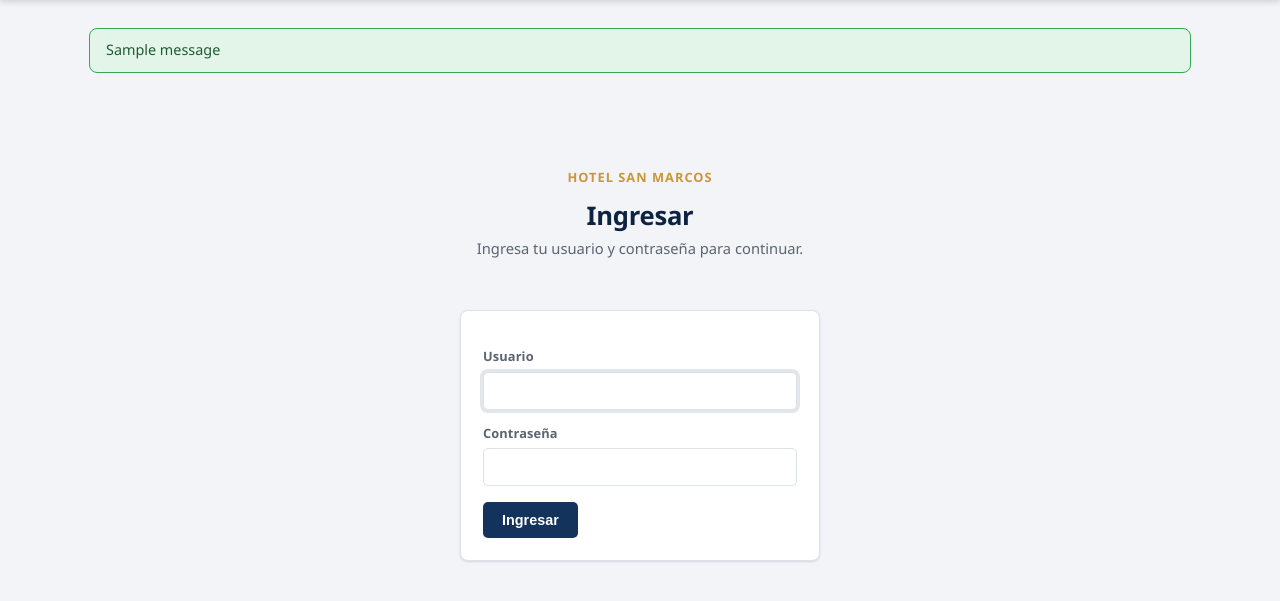
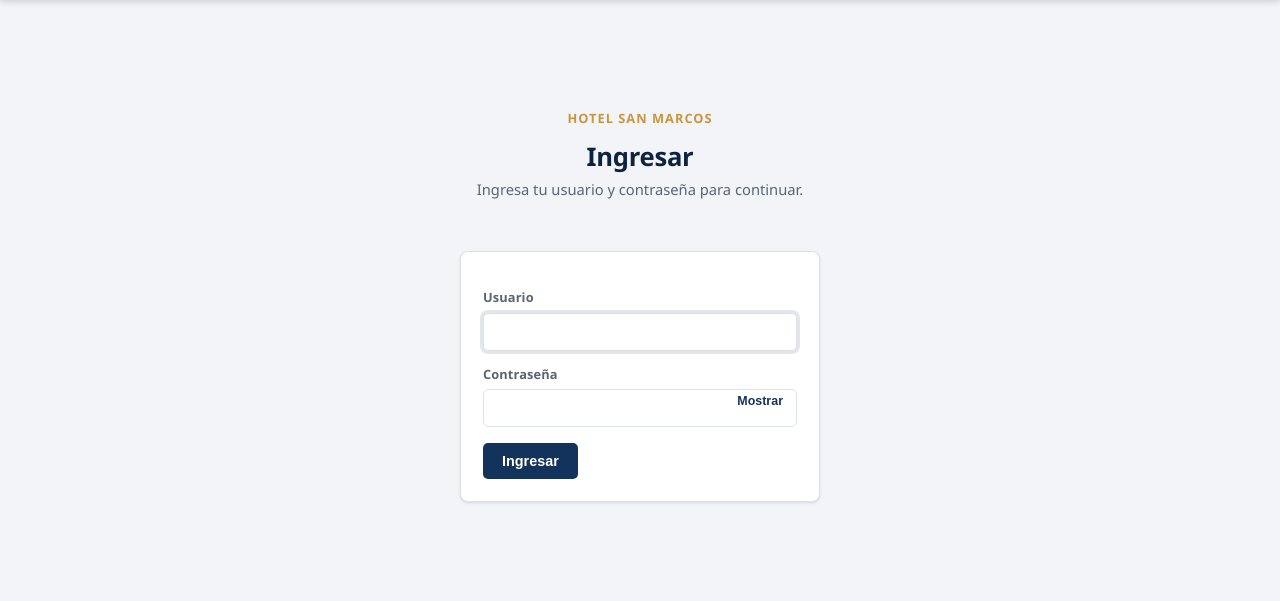
Before and after one commit to Piero134/base-de-datos-1, a Flask app: page /login?next=/habitaciones in a window 1280 px wide. Shown: the part 61-662 px from the top of the page. Run offline with Flask 3, Linux system fonts and the light colour scheme; one stand-in notice (Sample message) is shown.

Commit message:
feat(ux): autofocus in modals, password reveal, dismissible alerts
Tres mejoras de interaccion (JS puro, cero cambios de logica de
negocio o de backend):

- Al abrir cualquier dialogo (o reabrirse tras un error de
  validacion) se enfoca automaticamente el primer campo visible, para
  poder empezar a teclear sin hacer clic primero.
- Todo <input type=password> (login, crear usuario) gana un boton
  "Mostrar/Ocultar" inyectado por JS, sin tocar los templates -- mismo
  patron que ya usa la conversion de selects con buscador.
- Los mensajes flash ahora tienen una × para cerrarlos a mano; los de
  exito ademas se desvanecen solos a los 5s (los de error se quedan
  hasta que el usuario los cierre, porque suelen pedir corregir algo).

Verificado con Playwright: foco correcto en login y en un modal,
toggle de contraseña funcionando, alerta de éxito desaparece a los
~5s y una de error persiste.

```diff
--- a/mvp_app/app/static/style.css
+++ b/mvp_app/app/static/style.css
@@ -303,6 +303,25 @@ input:not([type=checkbox]):not([type=radio]), textarea {
   color: var(--color-text);
   transition: border-color var(--transition), box-shadow var(--transition);
 }
+.password-field { position: relative; }
+.password-field input { padding-right: 74px; }
+.password-toggle {
+  position: absolute;
+  right: 4px;
+  top: 4px;
+  margin: 0;
+  padding: 5px 10px;
+  background: transparent;
+  color: var(--color-primary);
+  border: none;
+  font-size: 0.78rem;
+  font-weight: 600;
+  cursor: pointer;
+  border-radius: var(--radius-sm);
+  transition: background var(--transition), color var(--transition);
+}
+.password-toggle:hover { background: var(--color-surface-2); color: var(--color-primary-dark); }
+
 input[type=checkbox], input[type=radio] {
   width: 16px;
   height: 16px;
@@ -405,15 +424,35 @@ a.btn-primary-link:hover { background: var(--color-primary-dark); color: white;
 .btn-danger:hover { background: #a52626; }
 
 .alert {
-  padding: 11px 16px;
+  position: relative;
+  padding: 11px 40px 11px 16px;
   margin-bottom: 14px;
   border-radius: var(--radius);
   font-size: 0.9rem;
   animation: alert-in 0.2s ease;
+  transition: opacity 0.25s ease, transform 0.25s ease, margin 0.25s ease, padding 0.25s ease;
+  max-height: 200px;
+  overflow: hidden;
 }
+.alert.alert-closing { opacity: 0; transform: translateY(-4px); margin-bottom: 0; max-height: 0; padding-top: 0; padding-bottom: 0; }
 @keyframes alert-in { from { opacity: 0; transform: translateY(-4px); } to { opacity: 1; transform: translateY(0); } }
 .alert-success { background: var(--color-success-bg); border: 1px solid var(--color-success-border); color: var(--color-success-text); }
 .alert-danger { background: var(--color-danger-bg); border: 1px solid var(--color-danger-border); color: var(--color-danger-text); }
+.alert-close {
+  position: absolute;
+  top: 6px;
+  right: 6px;
+  margin: 0;
+  padding: 2px 8px;
+  background: transparent;
+  border: none;
+  color: inherit;
+  opacity: 0.55;
+  font-size: 1.05rem;
+  line-height: 1;
+  cursor: pointer;
+}
+.alert-close:hover { opacity: 1; background: rgba(0, 0, 0, 0.06); border-radius: var(--radius-sm); }
 
 .actions a:not(.btn-primary-link) { margin-right: 10px; color: var(--color-primary); text-decoration: none; font-size: 0.88rem; }
 .actions a:hover { text-decoration: underline; }
--- a/mvp_app/app/templates/base.html
+++ b/mvp_app/app/templates/base.html
@@ -165,10 +165,28 @@
       // de un <dialog> lo cierra sin enviar el formulario. Si el <dialog>
       // trae data-autoopen (el POST anterior fue inválido y hay que
       // mostrar de nuevo los datos tecleados), se abre solo al cargar.
+      //
+      // Al abrir, se enfoca el primer campo visible y habilitado (no el
+      // <select> oculto que dejó el buscador de selects, por eso se filtra
+      // por offsetParent) para poder empezar a teclear de inmediato, sin
+      // tener que hacer clic primero.
+      function enfocarPrimerCampo(dialog) {
+        var campos = dialog.querySelectorAll('input:not([type=hidden]), select, textarea');
+        for (var i = 0; i < campos.length; i++) {
+          var campo = campos[i];
+          if (!campo.disabled && campo.offsetParent !== null) {
+            campo.focus();
+            return;
+          }
+        }
+      }
       document.querySelectorAll('[data-open-modal]').forEach(function (btn) {
         btn.addEventListener('click', function () {
           var dialog = document.getElementById(btn.dataset.openModal);
-          if (dialog && typeof dialog.showModal === 'function') { dialog.showModal(); }
+          if (dialog && typeof dialog.showModal === 'function') {
+            dialog.showModal();
+            enfocarPrimerCampo(dialog);
+          }
         });
       });
       document.querySelectorAll('dialog [data-close-modal]').forEach(function (btn) {
@@ -178,7 +196,48 @@
         });
       });
       document.querySelectorAll('dialog[data-autoopen]').forEach(function (dialog) {
-        if (typeof dialog.showModal === 'function') { dialog.showModal(); }
+        if (typeof dialog.showModal === 'function') {
+          dialog.showModal();
+          enfocarPrimerCampo(dialog);
+        }
+      });
+
+      // Alertas flash: cerrables a mano con la × y las de éxito además se
+      // desvanecen solas a los 5s (las de error se quedan hasta que el
+      // usuario las cierre, porque suelen pedir corregir algo en pantalla).
+      document.querySelectorAll('.alert').forEach(function (alerta) {
+        function cerrar() {
+          alerta.classList.add('alert-closing');
+          alerta.addEventListener('transitionend', function () { alerta.remove(); }, { once: true });
+        }
+        var cerrarBtn = alerta.querySelector('.alert-close');
+        if (cerrarBtn) { cerrarBtn.addEventListener('click', cerrar); }
+        if (alerta.classList.contains('alert-success')) {
+          window.setTimeout(cerrar, 5000);
+        }
+      });
+
+      // Botón "Mostrar/Ocultar" en todo campo de contraseña: reduce errores
+      // de tipeo al crear usuarios o iniciar sesión, sin tocar el backend
+      // (el campo sigue siendo un <input type=password> normal al enviarse).
+      document.querySelectorAll('input[type="password"]').forEach(function (input) {
+        var wrapper = document.createElement('div');
+        wrapper.className = 'password-field';
+        input.parentNode.insertBefore(wrapper, input);
+        wrapper.appendChild(input);
+
+        var toggle = document.createElement('button');
+        toggle.type = 'button';
+        toggle.className = 'password-toggle';
+        toggle.textContent = 'Mostrar';
+        toggle.setAttribute('aria-label', 'Mostrar contraseña');
+        toggle.addEventListener('click', function () {
+          var visible = input.type === 'text';
+          input.type = visible ? 'password' : 'text';
+          toggle.textContent = visible ? 'Mostrar' : 'Ocultar';
+          toggle.setAttribute('aria-label', visible ? 'Mostrar contraseña' : 'Ocultar contraseña');
+        });
+        wrapper.appendChild(toggle);
       });
 
       // Menú compacto en pantallas angostas.
--- a/mvp_app/app/templates/partials/flash.html
+++ b/mvp_app/app/templates/partials/flash.html
@@ -2,7 +2,10 @@
   {% if messages %}
     <div class="flash-container" role="alert" aria-live="polite">
       {% for category, message in messages %}
-        <div class="alert alert-{{ category }}">{{ message }}</div>
+        <div class="alert alert-{{ category }}">
+          {{ message }}
+          <button type="button" class="alert-close" aria-label="Cerrar mensaje">×</button>
+        </div>
       {% endfor %}
     </div>
   {% endif %}
```
